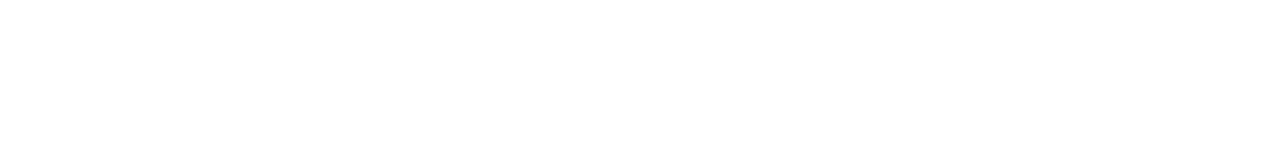
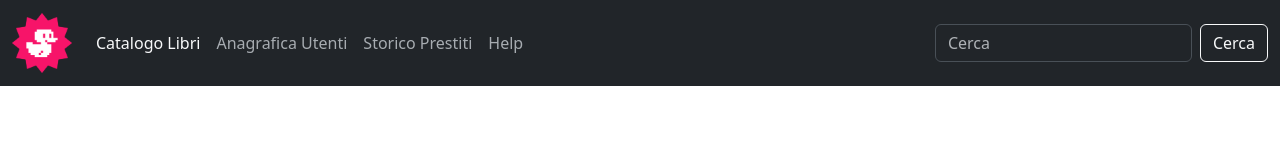
Before and after one commit to VincenzoTulimieri/html-css-bootstrap-dashbooard, a plain HTML site: page index.html in a window 1280 px wide. Drawn offline with nearby package versions, Linux system fonts and the light colour scheme.

Commit message:
feat: header completato

```diff
--- a/index.html
+++ b/index.html
@@ -11,8 +11,35 @@
      <link rel="stylesheet" href="css/style.css">
 </head>
 <body>
-    <header class="bg-dark-subtle ">
-
+    <header class="bg-dark-subtle">
+        <nav class="navbar navbar-expand-lg bg-dark" data-bs-theme="dark">
+            <div class="container-fluid">
+              <a class="navbar-brand" href="#"><img src="img/duck.png" alt="Logo" width="60px" height="60px"></a>
+              <button class="navbar-toggler" type="button" data-bs-toggle="collapse" data-bs-target="#navbarTogglerDemo02" aria-controls="navbarTogglerDemo02" aria-expanded="false" aria-label="Toggle navigation">
+                <span class="navbar-toggler-icon"></span>
+              </button>
+              <div class="collapse navbar-collapse" id="navbarTogglerDemo02">
+                <ul class="navbar-nav me-auto mb-2 mb-lg-0">
+                  <li class="nav-item">
+                    <a class="nav-link active text-light" aria-current="page" href="#">Catalogo Libri</a>
+                  </li>
+                  <li class="nav-item">
+                    <a class="nav-link text-secondary-emphasis" href="#">Anagrafica Utenti</a>
+                  </li>
+                  <li class="nav-item">
+                    <a class="nav-link disabled text-secondary-emphasis" aria-disabled="true">Storico Prestiti</a>
+                  </li>
+                  <li class="nav-item">
+                    <a class="nav-link disabled text-secondary-emphasis" aria-disabled="true">Help</a>
+                  </li>
+                </ul>
+                <form class="d-flex" role="search">
+                  <input class="form-control me-2" type="search" placeholder="Cerca" aria-label="Search">
+                  <button class="btn btn-outline-light" type="submit">Cerca</button>
+                </form>
+              </div>
+            </div>
+        </nav>
     </header>
     <main></main>
 
```
